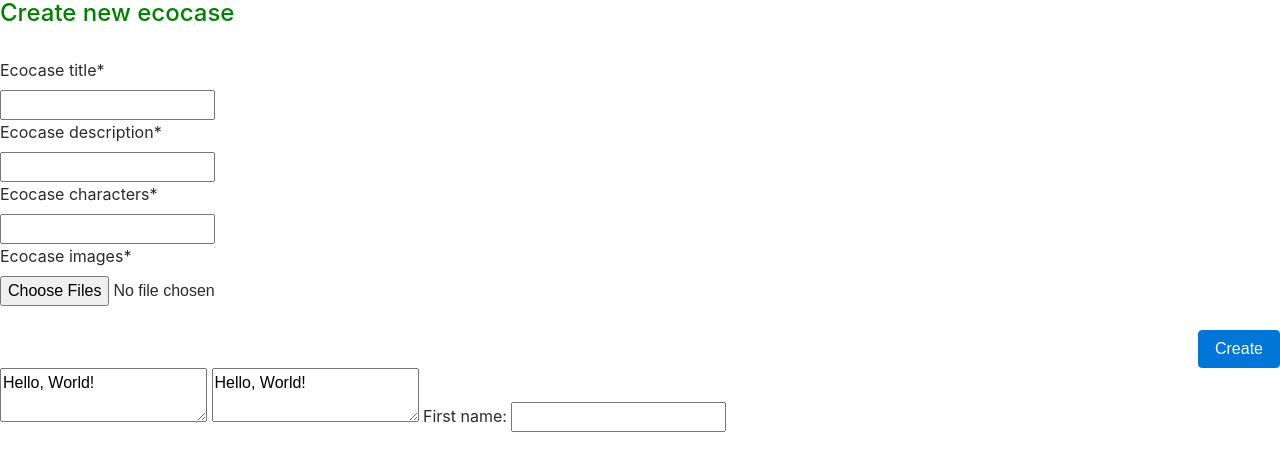
After one commit to phamcong/project-aliennor, a Django app: template src/ecocases/templates/ecocases/post.html in a window 1280 px wide. The commit adds this page. Shown: the top 471 px of the page. Run offline with Django 3.2, Linux system fonts and the light colour scheme; the template is opened without the code that fills it: values that come from a table or form of the project are taken from there, others are empty; parts of the project's set-up code (start-up, migrations or seed data) failed here and were passed over; some libraries are stand-ins or nearby versions.

```diff
--- a/src/ecoCases/templates/ecocases/detail.html
+++ b/src/ecoCases/templates/ecocases/detail.html
@@ -21,13 +21,13 @@
         </div>
         <div class="col-md-8">
             <h4>Description: </h4>
-            {{ ecocase.ecocase_description }}
+            {% autoescape off %}{{ ecocase.ecocase_description }}{% endautoescape %}
         </div>
     </div>
     <div class="row top-buffer">
         <div class="col-md-12">
             <h4>Characters  : </h4>
-            {{ ecocase.ecocase_description }}
+            {% autoescape off %}{{ ecocase.ecocase_characters }}{% endautoescape %}
         </div>
     </div>
 </div>
--- a/src/ecoCases/templates/ecocases/index.html
+++ b/src/ecoCases/templates/ecocases/index.html
@@ -19,7 +19,7 @@
                             {% endif %}
                         </div>
                         <div class="col-md-8">
-                            {{ ecocase.ecocase_description }}
+                            {% autoescape off %}{{ ecocase.ecocase_description }}{% endautoescape %}
                         </div>
                     </div>
                 </div>
--- a/src/ecocases/forms.py
+++ b/src/ecocases/forms.py
@@ -1,17 +1,23 @@
+import datetime
 from django import forms
 from .models import EcoCase
 from tinymce.widgets import TinyMCE
+from django.contrib.admin import widgets
+
 
 class EcoCaseForm(forms.ModelForm):
-    ecocase_title = forms.CharField(widget=TinyMCE(attrs={'rows':1, 'cols':100}), max_length=200)
-    ecocase_description = forms.CharField(widget=TinyMCE(attrs={'rows':4, 'cols':100}), max_length=300)
-    ecocase_characters = forms.CharField(widget=TinyMCE(attrs={'rows':100, 'cols':500}))
-    ecocase_images = forms.FileField(widget=forms.ClearableFileInput(attrs={'multiple': True}))
+    ecocase_title = forms.CharField(max_length=200)
+    ecocase_description = forms.CharField(widget=TinyMCE(
+        attrs={'rows': 4, 'cols': 100}), max_length=300)
+    ecocase_characters = forms.CharField(
+        widget=TinyMCE(attrs={'rows': 100, 'cols': 500}))
+    ecocase_images = forms.FileField(
+        widget=forms.ClearableFileInput(attrs={'multiple': True}))
 
     class Meta:
         model = EcoCase
-        fields = ('ecocase_title', 'ecocase_description', 'ecocase_characters', 'ecocase_images')
-
+        fields = ('ecocase_title', 'ecocase_description',
+                  'ecocase_characters', 'ecocase_images')
     # ecocase_title = forms.CharField(max_length=200)
     # ecocase_description = forms.CharField(widget=forms.Textarea, max_length=300)
     # ecocase_characters = forms.CharField(widget=forms.Textarea, max_length=5000)
--- a/src/ecocases/templates/ecocases/create.html
+++ b/src/ecocases/templates/ecocases/create.html
@@ -3,6 +3,7 @@
 {% load staticfiles %}
 
 {% block content %}
+
 <!-- create new ecocase -->
     <div class="panel panel-default">
         <div class="panel-heading">
--- /dev/null
+++ b/src/ecocases/templates/ecocases/post.html
@@ -0,0 +1,42 @@
+{% load staticfiles %}
+{% load crispy_forms_tags %}
+
+<!DOCTYPE html>
+<html>
+<head>
+    <link rel="stylesheet" href="{% static 'ecocases/bootstrap/bootstrap.min.css' %}">
+    <link rel="stylesheet" href="{% static 'ecocases/css/ecocases.css' %}">
+    <script src="{% static 'ecocases/js/tinymce/tinymce.min.js' %}"></script>
+    <script type="text/javascript" src="{% static 'ecocases/js/tinymce/custom.js' %}" ></script>
+    <script type="text/javascript">
+    tinymce.init({
+        selector: '#mytextarea'
+    });
+    </script>
+</head>
+
+<body>
+    <div class="panel panel-default">
+        <div class="panel-heading">
+            <h4 class="panel-title">Create new ecocase</h4>
+        </div>
+        <br>
+        <div class="panel-body">
+            <form method="post" enctype="multipart/form-data" multiple> {% csrf_token %}
+                <head>
+                    {{ form|crispy }}
+                </head>
+                <br>
+                <div class="text-right">
+                    <input type="submit" class="btn btn-primary" value="Create" class=""/>
+                </div>
+            </form>
+        </div>
+    </div>
+    <form method="post">
+        <textarea id="mytextarea">Hello, World!</textarea>
+        <textarea id="abc">Hello, World!</textarea>
+        First name: <input type="text" name="fname"><br>
+    </form>
+</body>
+</html>
--- a/src/ecocases/templates/ecocases/post_ecocase.html
+++ /dev/null
@@ -1,5 +0,0 @@
-<form method="post" enctype="multipart/form-data"> {% csrf_token %}
-    <!-- <input type="file" name="images" multiple/> -->
-    {{ form.as_p }}
-    <input type="submit" value="Upload"/>
-</form>
```
Also changed, not shown: src/ecoCases/admin.py (+7 -1 lines), src/ecoCases/models.py (+18 -3 lines), src/ecoCases/views.py (+7 -4 lines), src/db.sqlite3, src/ecoCases/urls.py (line endings or trailing spaces), src/ecocases/migrations/0015_esm_esm_type.py (added), src/media/ecocases/Rouilloire_0.jpg (added), src/media/ecocases/Rouilloire_1.jpg (added), src/media/ecocases/fqdfqs_0.jpg (added), src/media/ecocases/fqdfqs_1.jpg (added), src/media/ecocases/fqsf_0.PNG (added), 1 other file.
